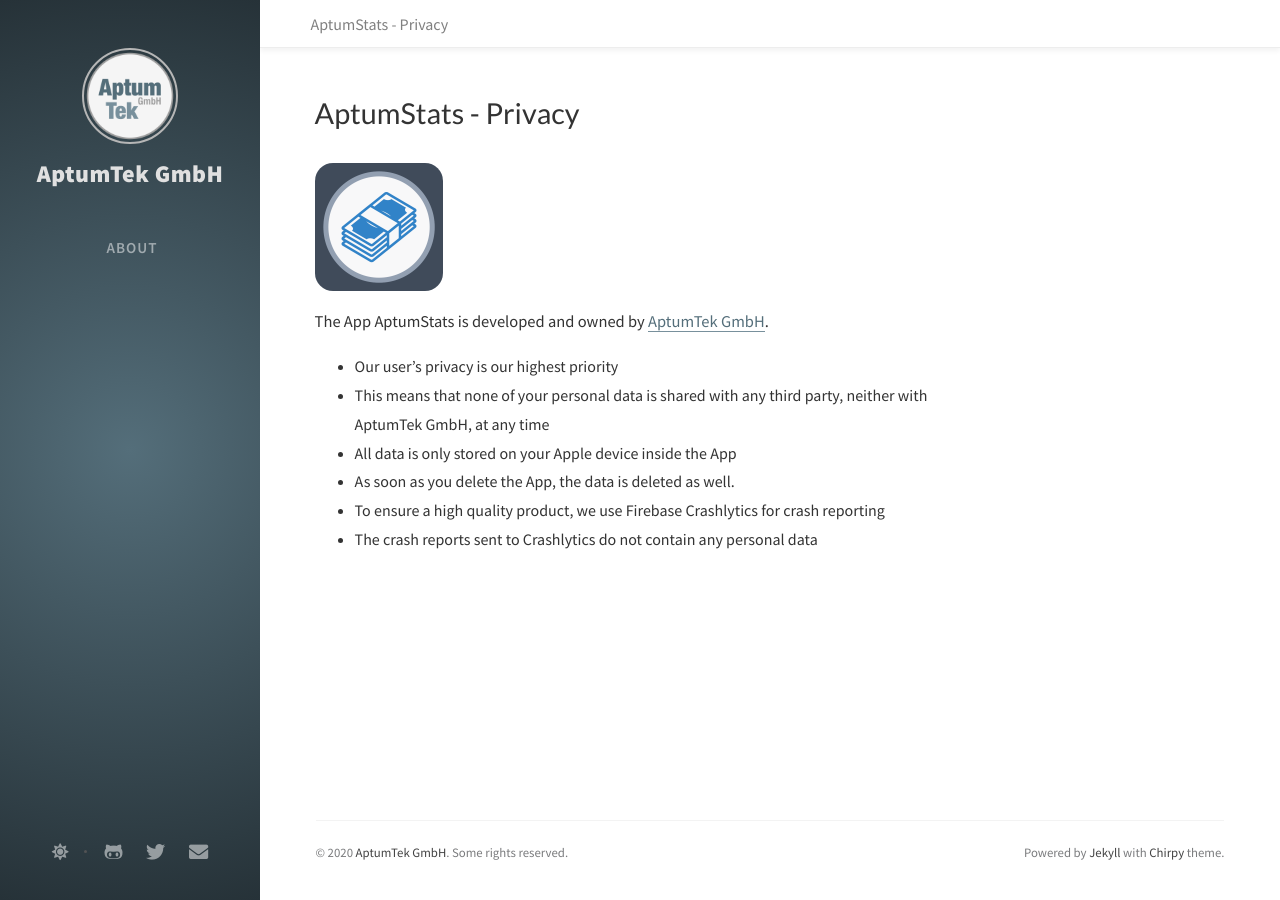
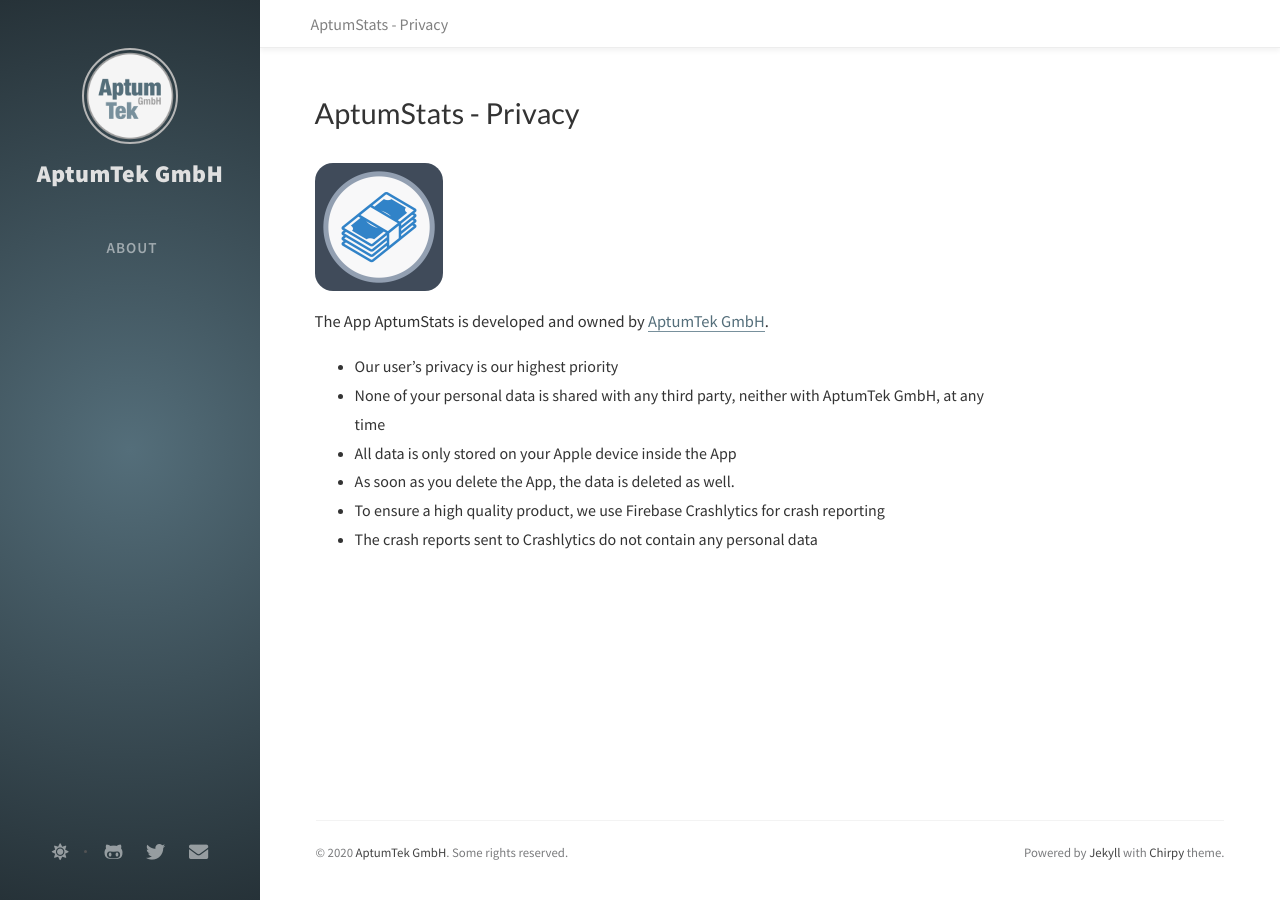
Before and after one commit to AptumTek/aptumtek.github.io, a Jekyll site: the page built from products/aptumstats/privacy/en.md, in a window 1280 px wide. Built offline with Jekyll 4.4.1, drawn with Linux system fonts in a browser that asks for light colours; nearby versions of some CDN libraries; comment, search, counter and statistics services are not loaded.

Commit message:
Update wording

```diff
--- a/products/aptumstats/privacy/en.md
+++ b/products/aptumstats/privacy/en.md
@@ -7,7 +7,7 @@ title: AptumStats - Privacy
 The App AptumStats is developed and owned by [AptumTek GmbH](https://aptumtek.com).
 
 * Our user's privacy is our highest priority
-* This means that none of your personal data is shared with any third party, neither with AptumTek GmbH, at any time
+* None of your personal data is shared with any third party, neither with AptumTek GmbH, at any time
 * All data is only stored on your Apple device inside the App
 * As soon as you delete the App, the data is deleted as well.
 * To ensure a high quality product, we use Firebase Crashlytics for crash reporting
```
Also changed, not shown: products/aptumstats/privacy/de.md (+1 -1 lines).
